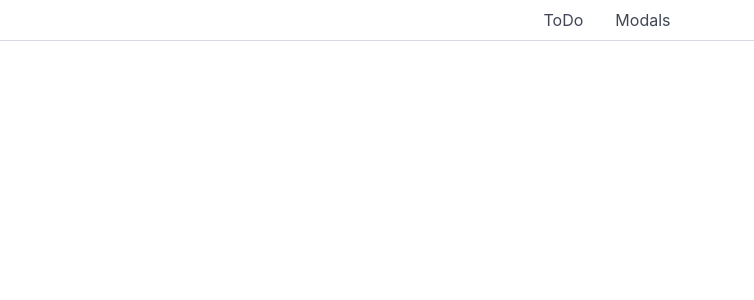
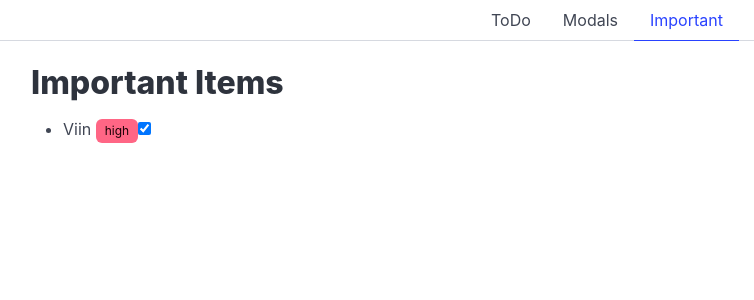
Before and after one commit to ArtjomLugovets/learnfront, a Vue app: page /important in a window 1280 px wide. Before the commit this address had no page. Shown: the top 300 px of the page, without its empty margins (33-787 px from the left). Built offline with nearby package versions, Linux system fonts and the light colour scheme.

Commit message:
Add important page

```diff
--- a/src/index.js
+++ b/src/index.js
@@ -3,10 +3,12 @@ import { createMemoryHistory, createWebHashHistory, createWebHistory, createRout
 
 import ToDo from './pages/Todo.vue';
 import Modals from './pages/Modals.vue';
+import Important from './pages/Important.vue';
 
 const routes = [
     { path: '/', component: ToDo, name: 'ToDo' },
-    { path: '/modals', component: Modals, name: 'Modals' }
+    { path: '/modals', component: Modals, name: 'Modals' },
+    { path: '/important', component: Important, name: 'Important' }
 ];
 
 export const router = createRouter({
--- /dev/null
+++ b/src/items.js
@@ -0,0 +1,8 @@
+import { ref } from 'vue';
+
+export const items = ref([
+  {id: 0, text:'Piim', isDone: false, importance: 'low'},
+  {id: 1, text:'Viin', isDone: true, importance: 'high'},
+  {id: 2, text:'Sai', isDone: false, importance: 'medium'},
+  {id: 3, text:'Mac', isDone: true, importance: 'low'},
+]);
--- /dev/null
+++ b/src/pages/Important.vue
@@ -0,0 +1,21 @@
+<script setup>
+import { computed } from 'vue';
+import ItemList from '../components/ItemList.vue';
+import { items } from '../items.js';
+
+let importantItems = computed(() =>
+  [...items.value]
+    .filter(item => item.importance === 'high')
+    .sort((a, b) => {
+      const importanceOrder = { 'high': 1, 'medium': 2, 'low': 3 };
+      return importanceOrder[a.importance] - importanceOrder[b.importance];
+    })
+);
+
+</script>
+
+<template>
+    <div class="container content mt-3">
+        <ItemList :items="importantItems" title="Important Items"></ItemList>
+    </div>
+</template>
--- a/src/pages/ToDo.vue
+++ b/src/pages/ToDo.vue
@@ -1,20 +1,20 @@
 <script setup>
 import { computed, ref } from 'vue';
 import ItemList from '../components/ItemList.vue';
-let i = 0;
-let items = ref([
-  {id:i++, text:'Piim', isDone: false, importance: 'low'},
-  {id:i++, text:'Viin', isDone: true, importance: 'high'},
-  {id:i++, text:'Sai', isDone: false, importance: 'medium'},
-  {id:i++, text:'Mac', isDone: true, importance: 'low'},
-]);
+import { items } from '../items.js';
+
 let newItem = ref('');
 let newImportance = ref('low');
 
 function  add(){
   if(newItem.value.trim() !== '') {
+    const nextId = Math.max(
+      -1,
+      ...items.value.map(item => item.id)
+    ) + 1;
+
     items.value.push({
-      id:i++,
+      id: nextId,
       text: newItem.value.trim(),
       isDone: false,
       importance: newImportance.value
```
